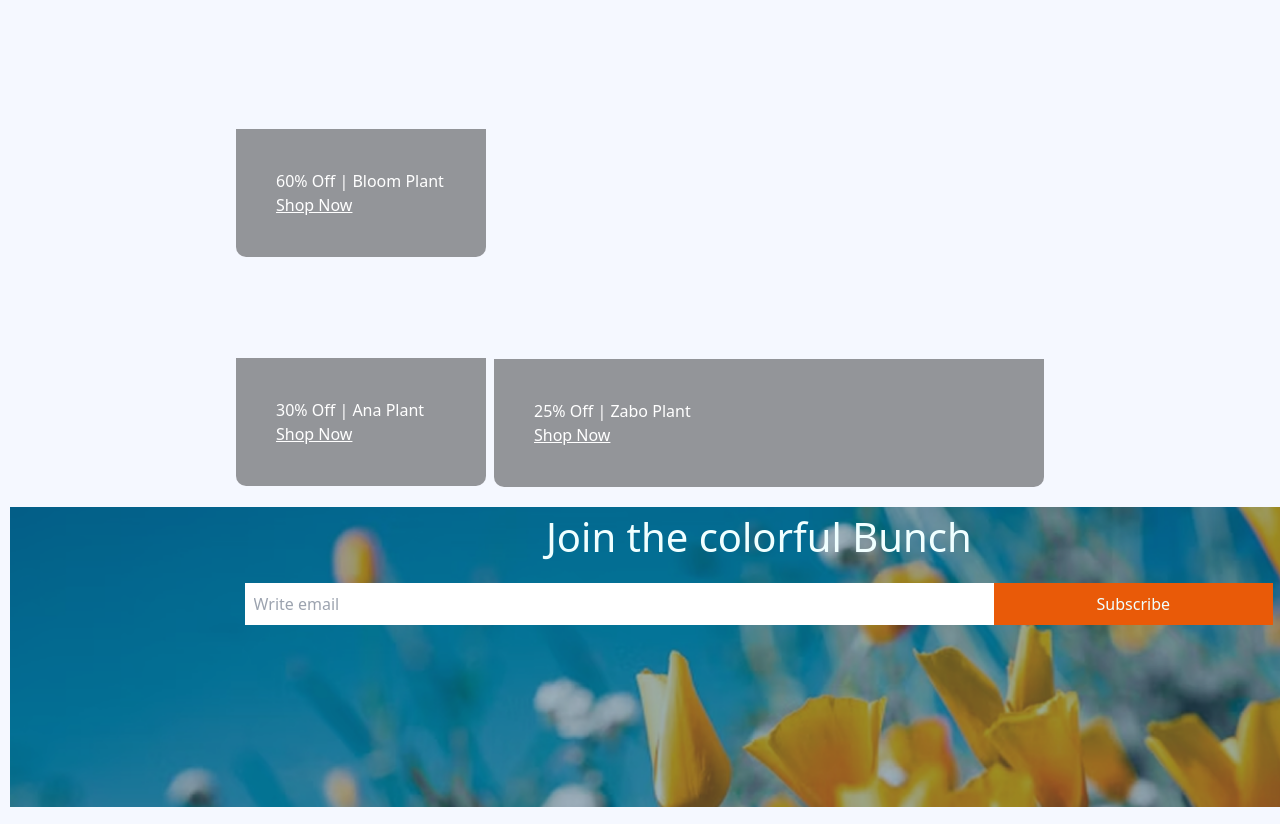
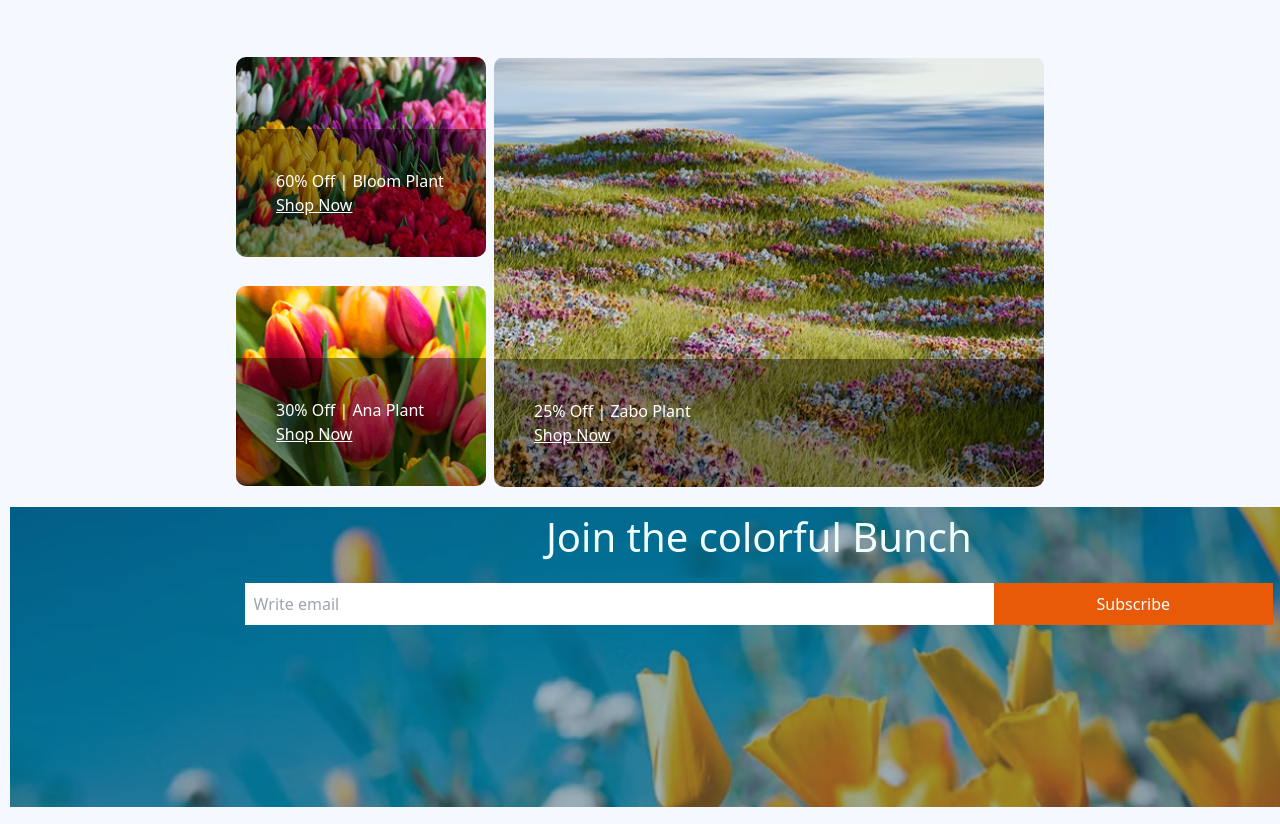
Before and after one commit to MuqtadirChowdhury/assignment2, a plain HTML site: page index.html in a window 1280 px wide. Shown: the part 2685-3509 px from the top of the page. Drawn offline with nearby package versions, Linux system fonts and the light colour scheme; the site is published under a folder, as on GitHub Pages, so addresses that start at the root find nothing.

Commit message:
fixed errors

```diff
--- a/index.html
+++ b/index.html
@@ -5,6 +5,7 @@
   <meta name="viewport" content="width=device-width, initial-scale=1.0" />
   <title>Responsive Navbar</title>
   <script src="https://cdn.tailwindcss.com"></script>
+
   <link rel="stylesheet" href="style/style.css" >
 
 </head>
@@ -140,20 +141,20 @@
 </div>
   <div class="deal-grid">
     <div class="pictures">
-    <div class="deal-item small" style="background-image: url('/assets/deal-bloom.png');">
+    <div class="deal-item small" style="background-image: url('assets/deal-bloom.png');">
       <div class="overlay">
         <h4>60% Off | Bloom Plant</h4>
         <a href="">Shop Now</a>
       </div>
     </div>
-    <div class="deal-item small" style="background-image: url('/assets/deal-ana.png');">
+    <div class="deal-item small" style="background-image: url('assets/deal-ana.png');">
       <div class="overlay">
         <h4>30% Off | Ana Plant</h4>
         <a href="">Shop Now</a>
       </div>
     </div>
     </div>
-    <div class="deal-item large" style="background-image: url('/assets/deal-zabo.png');">
+    <div class="deal-item large" style="background-image: url('assets/deal-zabo.png');">
       <div class="overlay">
         <h4>25% Off | Zabo Plant</h4>
      <a href="">Shop Now</a>
```
